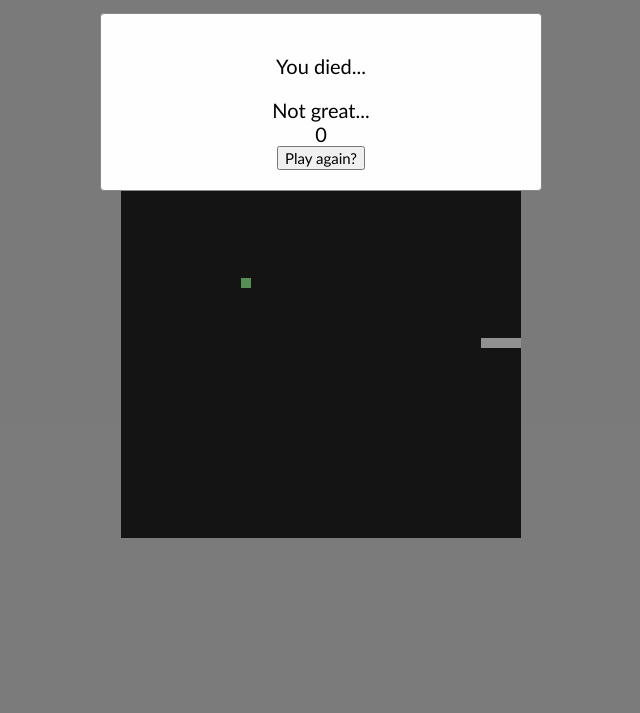
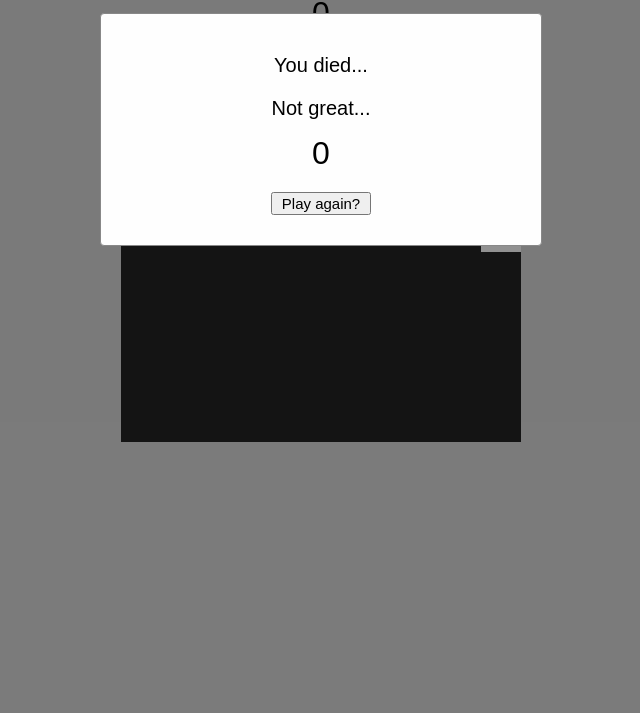
Before and after one commit to adamwapage/snake, a plain HTML site: page index.html in a window 1280 px wide. Shown: the part 87-800 px from the top of the page, without its empty margins (319-959 px from the left). Drawn offline with Linux system fonts and the light colour scheme; a web font is replaced by a local one.

Commit message:
add improved styles

```diff
--- a/app.js
+++ b/app.js
@@ -6,14 +6,13 @@ const modal = document.getElementById('myModal');
 const restartButton = document.querySelector('#restart');
 const message = document.querySelector('#message');
 const finalScore = document.querySelector('#finalScore');
+const easy = document.querySelector('#easy');
+const medium = document.querySelector('#medium');
+const hard = document.querySelector('#hard');
 
 // Colors
 const boardColor = '#222';
 const snakeColor = '#F2F2F2';
-
-// Event Listeners
-document.addEventListener('keydown', changeDirection);
-restartButton.addEventListener('click', restart);
 
 // Global Init
 let snake = [
@@ -34,6 +33,13 @@ let gameOver = false;
 
 // Game Refresh Rate (Difficulty)
 let refreshSpeed = 80;
+
+// Event Listeners
+document.addEventListener('keydown', changeDirection);
+restartButton.addEventListener('click', restart);
+// easy.addEventListener('click', () => {
+//   refreshSpeed = 300;
+// });
 
 // Main
 function main() {
--- a/index.html
+++ b/index.html
@@ -5,25 +5,29 @@
   <meta charset="UTF-8">
   <meta http-equiv="X-UA-Compatible" content="IE=edge">
   <meta name="viewport" content="width=device-width, initial-scale=1.0">
+  <link rel="preconnect" href="https://fonts.gstatic.com">
+  <link href="https://fonts.googleapis.com/css2?family=DotGothic16&family=Roboto&display=swap" rel="stylesheet">
   <link rel="stylesheet" href="style.css">
   <title>Snake</title>
 </head>
 
 <body>
-
-  <!-- Modal -->
   <div id="myModal" class="modal">
     <div class="modal-content">
-
       <p>You died...</p>
       <span id="message"></span>
       <span id="finalScore"></span>
       <button id="restart">Play again?</button>
-
+      <!-- <div class="buttons">
+        <button id="easy">Easy</button>
+        <button id="medium">Medium</button>
+        <button id="hard">God</button>
+      </div> -->
     </div>
   </div>
 
   <div class="container">
+    <h1>snake</h1>
     <span id="score">0</span>
     <canvas id="canvas" width="400" height="400"></canvas>
   </div>
--- a/style.css
+++ b/style.css
@@ -1,42 +1,39 @@
+/* font-family: 'DotGothic16', sans-serif;
+font-family: 'Roboto', sans-serif; */
+
 body {
   margin: 0;
   padding: 0;
   box-sizing: border-box;
   height: 100vh;
-  display: flex;
-  justify-content: center;
-  align-items: center;
   background: #ccc;
+  font-family: 'DotGothic16', sans-serif;
 }
 
-.container {
-  display: flex;
-  flex-direction: column;
-  align-items: center;
+button {
+  font-family: 'DotGothic16', sans-serif;
+  font-size: 15px;
+  margin: 10px;
+  min-width: 100px;
 }
 
-#score {
-  font-family: 'Gill Sans', 'Gill Sans MT', Calibri, 'Trebuchet MS', sans-serif;
-  margin-bottom: 10px;
-  font-size: 2rem;
+h1 {
+  margin: 35px 0 10px;
 }
 
 .modal {
   display: none;
   position: fixed;
   z-index: 1;
-  padding-top: 100px; /* Location of the box */
+  padding-top: 100px;
   left: 0;
   top: 0;
   width: 100%;
   height: 100%;
-  overflow: auto;
   background-color: rgba(0, 0, 0, 0.4);
 }
 
-/* Modal Content */
 .modal-content {
-  font-family: 'Gill Sans', 'Gill Sans MT', Calibri, 'Trebuchet MS', sans-serif;
   font-size: 20px;
   border-radius: 4px;
   background-color: #fefefe;
@@ -50,22 +47,18 @@ body {
   align-items: center;
 }
 
-button {
-  font-family: 'Gill Sans', 'Gill Sans MT', Calibri, 'Trebuchet MS', sans-serif;
-  font-size: 15px;
+.container {
+  display: flex;
+  flex-direction: column;
+  align-items: center;
 }
 
-/* The Close Button */
-.close {
-  color: #aaaaaa;
-  float: right;
-  font-size: 28px;
-  font-weight: bold;
+#score {
+  margin-bottom: 10px;
+  font-size: 2rem;
 }
 
-.close:hover,
-.close:focus {
-  color: #000;
-  text-decoration: none;
-  cursor: pointer;
+#finalScore {
+  margin: 15px 0 10px;
+  font-size: 2rem;
 }
```
